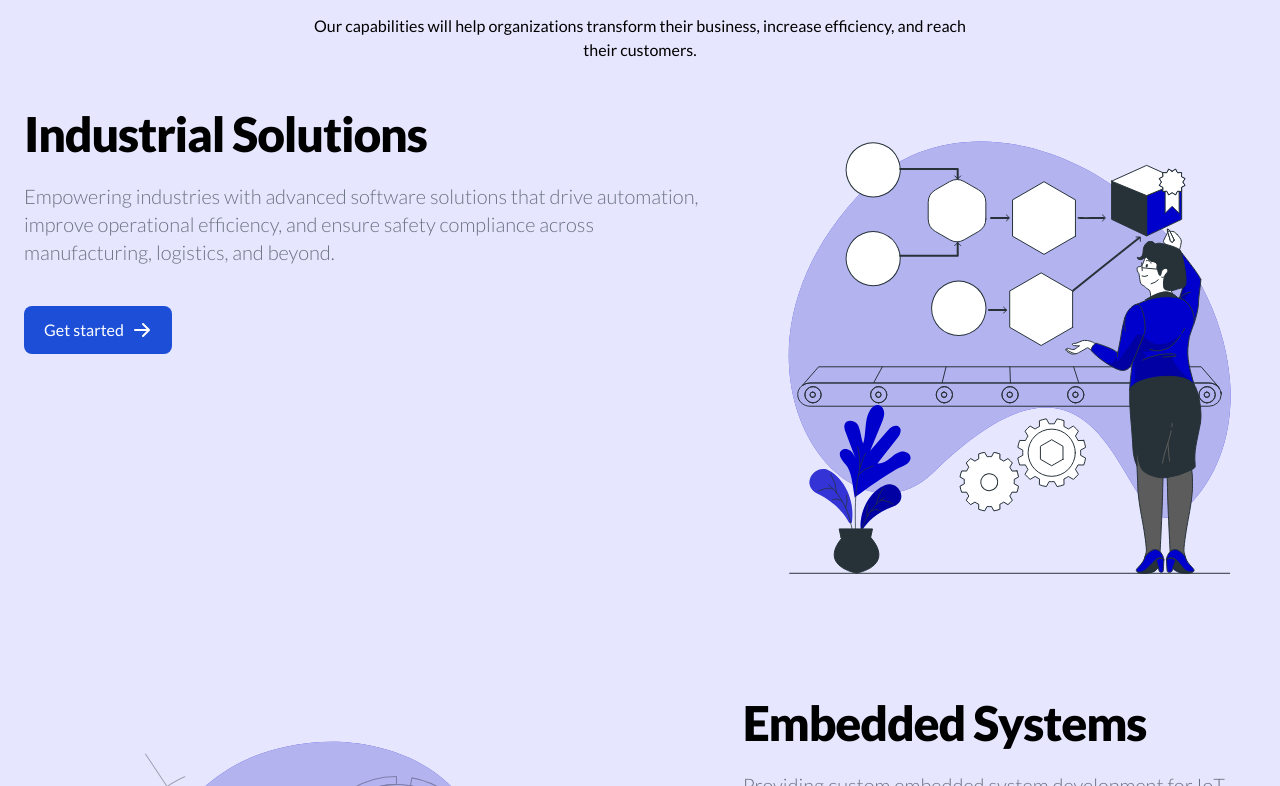
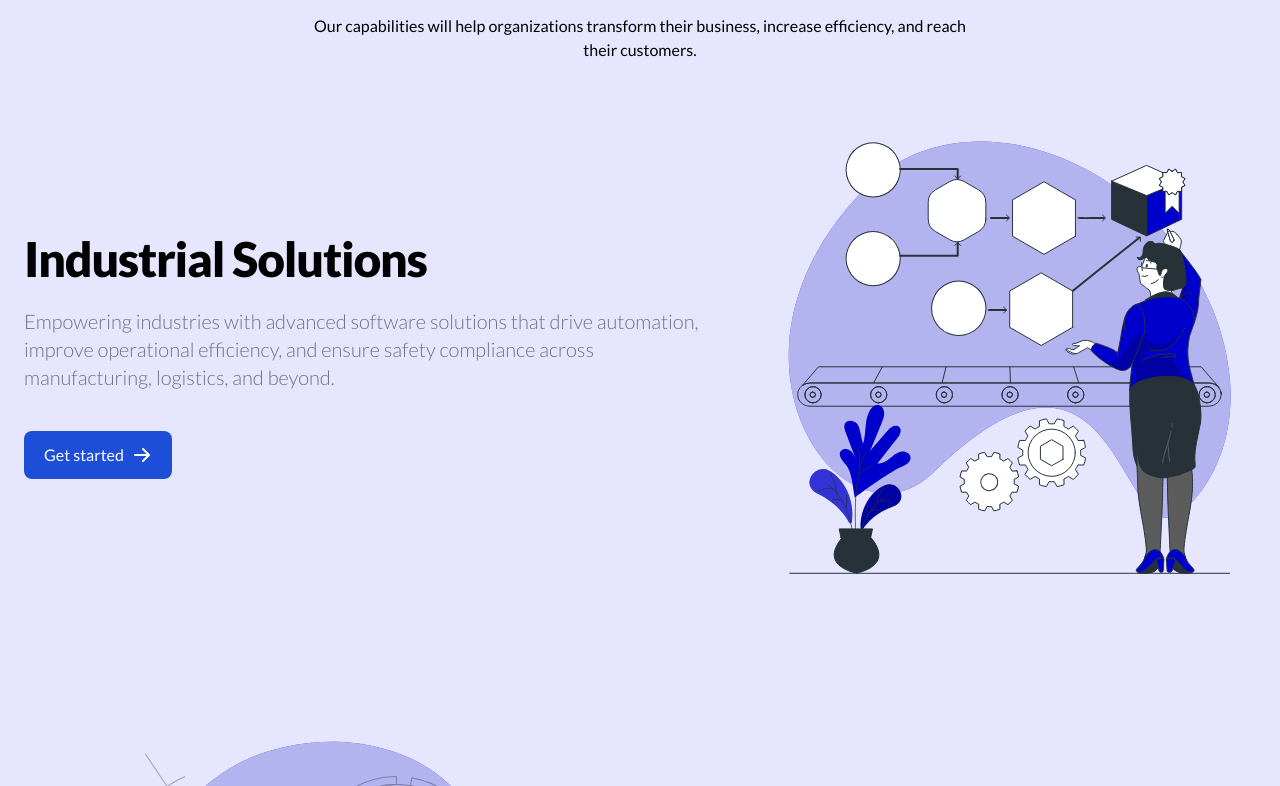
Before and after one commit to signofcommunication/gaws, a Nuxt app: page /services in a window 1280 px wide. Shown: the part 634-1420 px from the top of the page. Built offline with nearby package versions, Linux system fonts and the light colour scheme.

Commit message:
Fix: just show the button the first and the last

```diff
--- a/components/Hero.vue
+++ b/components/Hero.vue
@@ -4,7 +4,7 @@
       <div
         v-for="(list, index) in servicesList"
         :key="index"
-        class="flex flex-col lg:flex-row lg:gap-12 mb-16 lg:mb-24"
+        class="flex flex-col lg:flex-row lg:gap-12 mb-16 lg:mb-24 items-center"
       >
         <!-- Text Content -->
         <div
@@ -26,7 +26,9 @@
             {{ list.description }}
           </p>
           <div class="flex flex-wrap gap-4">
+            <!-- Show the button only for the first and last items -->
             <a
+              v-if="index === 0 || index === servicesList.length - 1"
               href="#"
               @click.prevent="handleGetStarted(list.title)"
               class="inline-flex items-center justify-center px-5 py-3 text-base font-medium text-white bg-primary-700 rounded-lg hover:bg-primary-800 focus:ring-4 focus:ring-primary-300 dark:focus:ring-primary-900"
```
